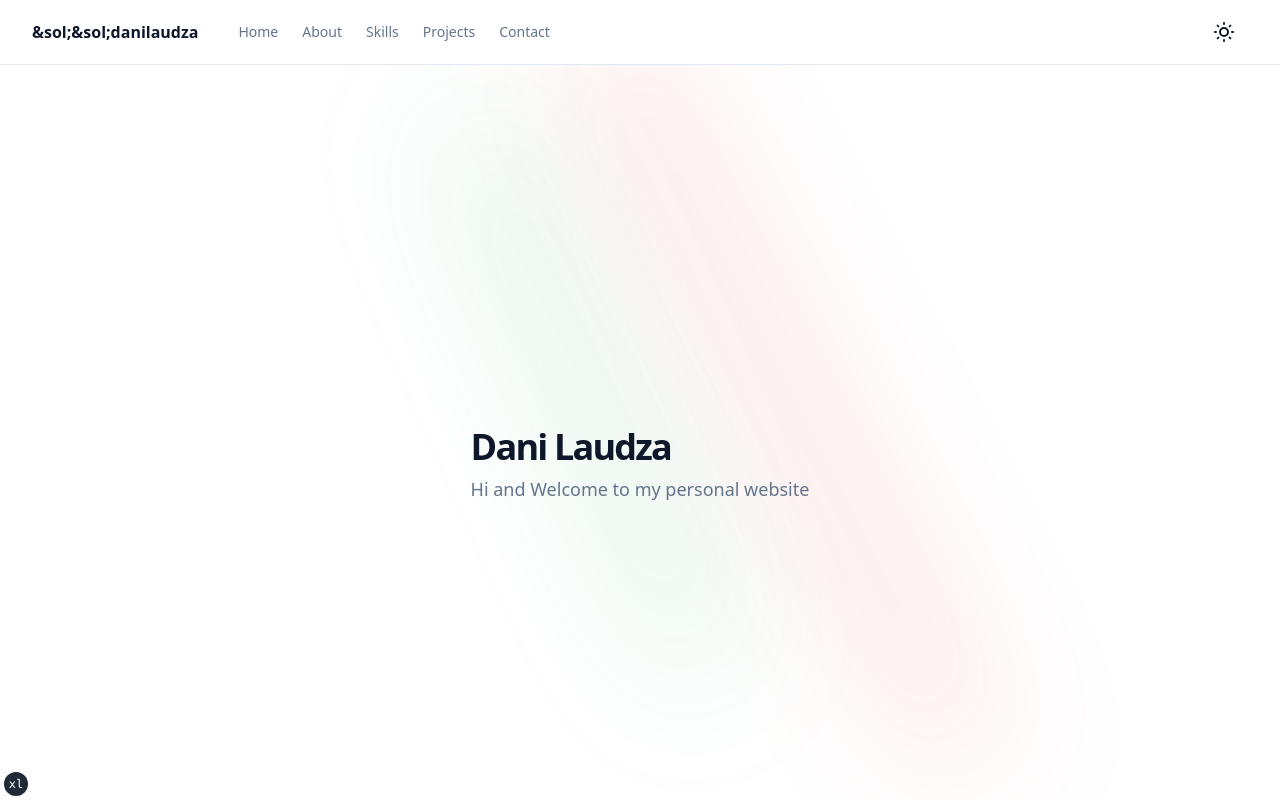
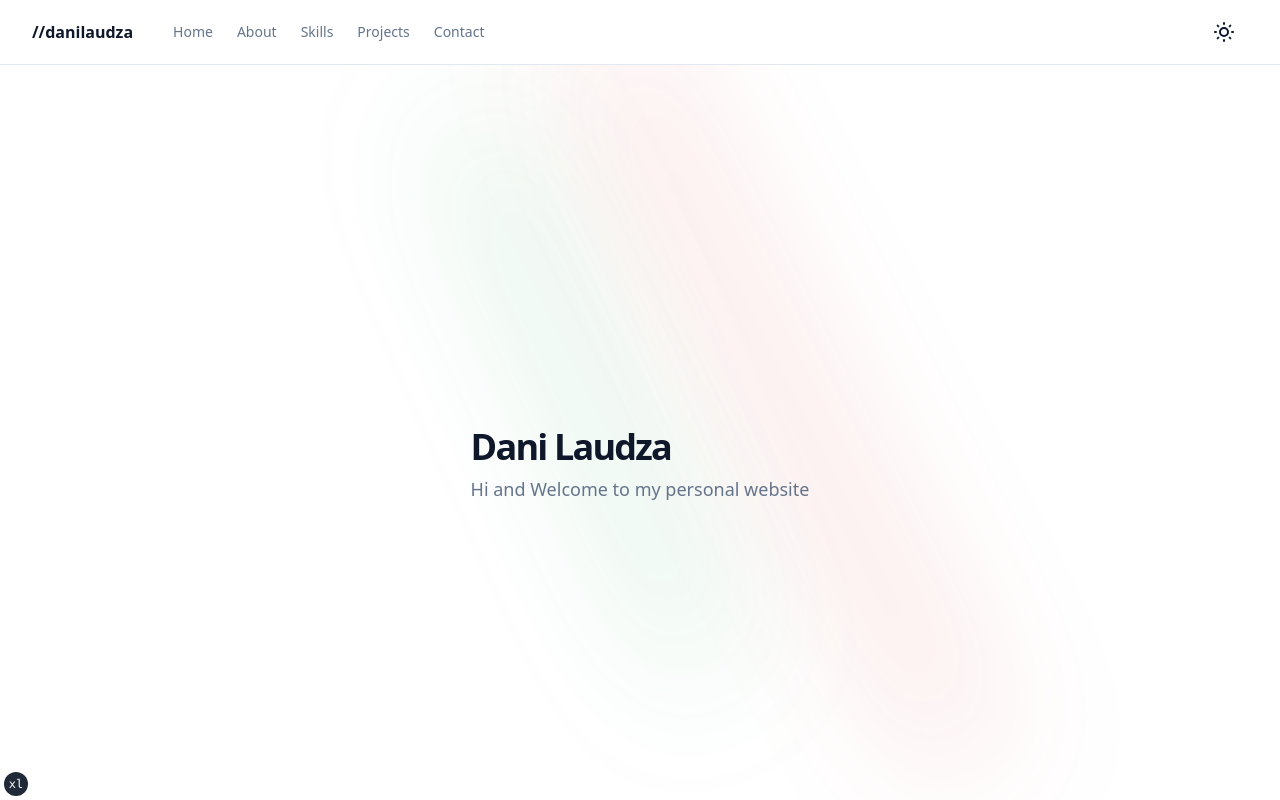
Before and after one commit to danilaudza/next-danilaudza, a Next.js app: page / in a window 1280 px wide. Shown: the top 800 px of the page. Built offline with nearby package versions, Linux system fonts and the light colour scheme.

Commit message:
[REEF] backslash replace

```diff
--- a/components/main-nav.tsx
+++ b/components/main-nav.tsx
@@ -56,7 +56,7 @@ export function MainNav({ items }: MainNavProps) {
         </Sheet>
       </div>
       <Link href="/" className="flex items-center space-x-2">
-        <span className="inline-block font-bold">&sol;&sol;danilaudza</span>
+        <span className="inline-block font-bold">&#47;&#47;danilaudza</span>
       </Link>
       {items?.length ? (
         <nav className="hidden gap-6 md:flex">
```
